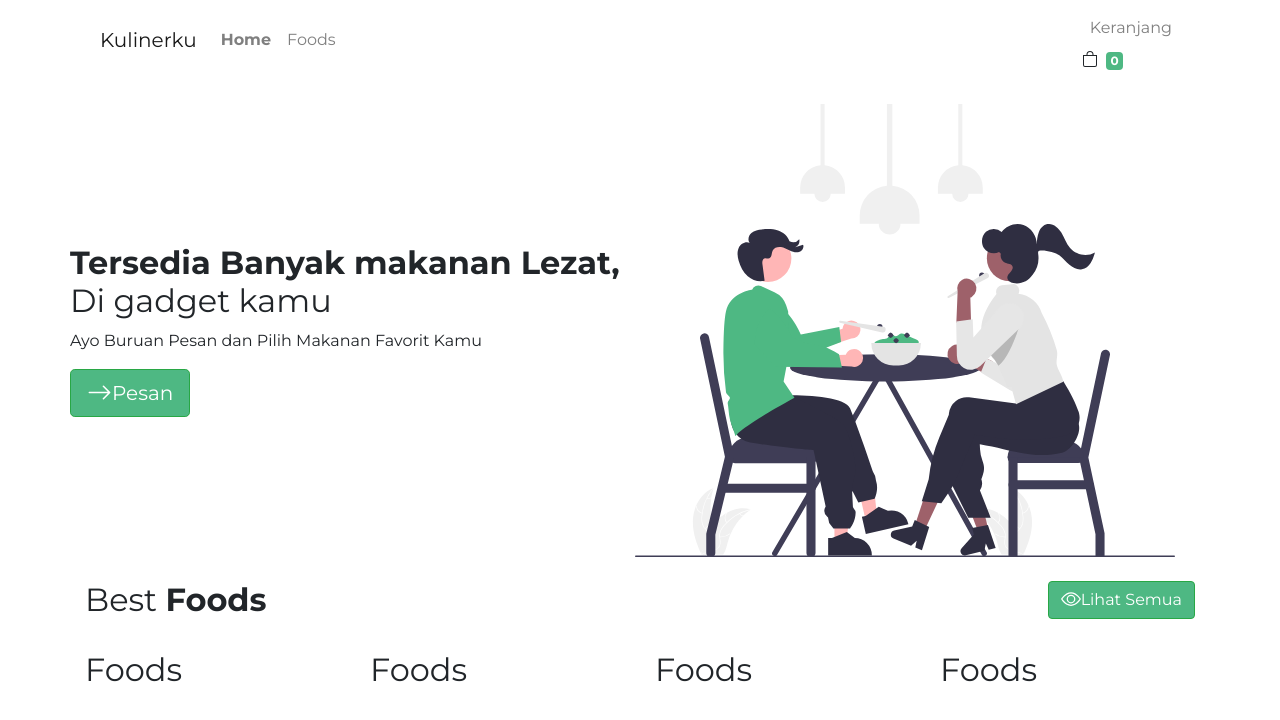
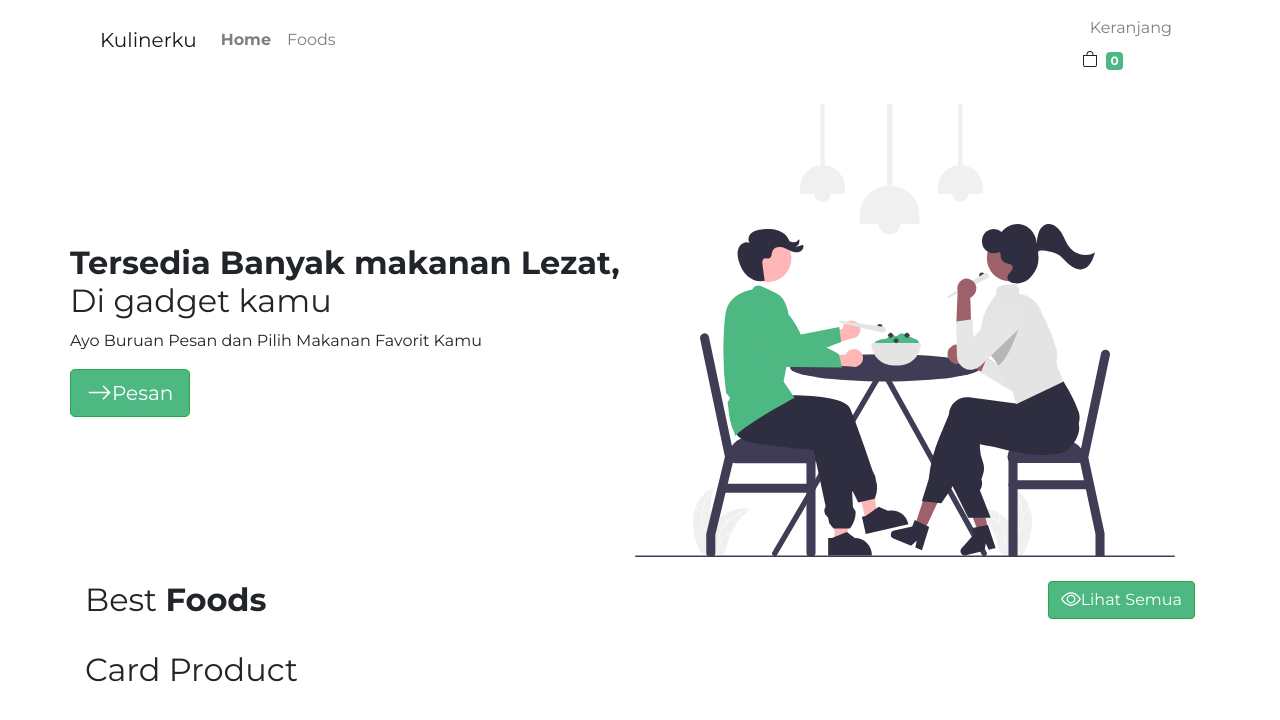
Before and after one commit to Trafelselfi05/projectku, a Vue app: page / in a window 1280 px wide. Shown: the top 720 px of the page. Built offline with nearby package versions, Linux system fonts and the light colour scheme.

Commit message:
edit body

```diff
--- /dev/null
+++ b/src/components/CardProduct.vue
@@ -0,0 +1,13 @@
+<template>
+  <h2>Card Product</h2>
+</template>
+
+<script>
+export default {
+    name: 'CardProduct',
+}
+</script>
+
+<style>
+
+</style>
--- a/src/views/HomeView.vue
+++ b/src/views/HomeView.vue
@@ -16,16 +16,7 @@
 
       <div class="row mb-3">
         <div class="col-md 3 mt-4">
-          <h2>Foods</h2>
-        </div>
-        <div class="col-md 3 mt-4">
-          <h2>Foods</h2>
-        </div>
-        <div class="col-md 3 mt-4">
-          <h2>Foods</h2>
-        </div>
-        <div class="col-md 3 mt-4">
-          <h2>Foods</h2>
+          <CardProduct />
         </div>
       </div>
     </div>
@@ -36,12 +27,13 @@
 // @ is an alias to /src
 import Navbar from "@/components/Navbar.vue";
 import HeroView from "@/components/Hero.vue";
-
+import CardProduct from "@/components/CardProduct.vue";
 export default {
   name: "HomeView",
   components: {
     Navbar,
     HeroView,
+    CardProduct,
   },
 };
 </script>
```
